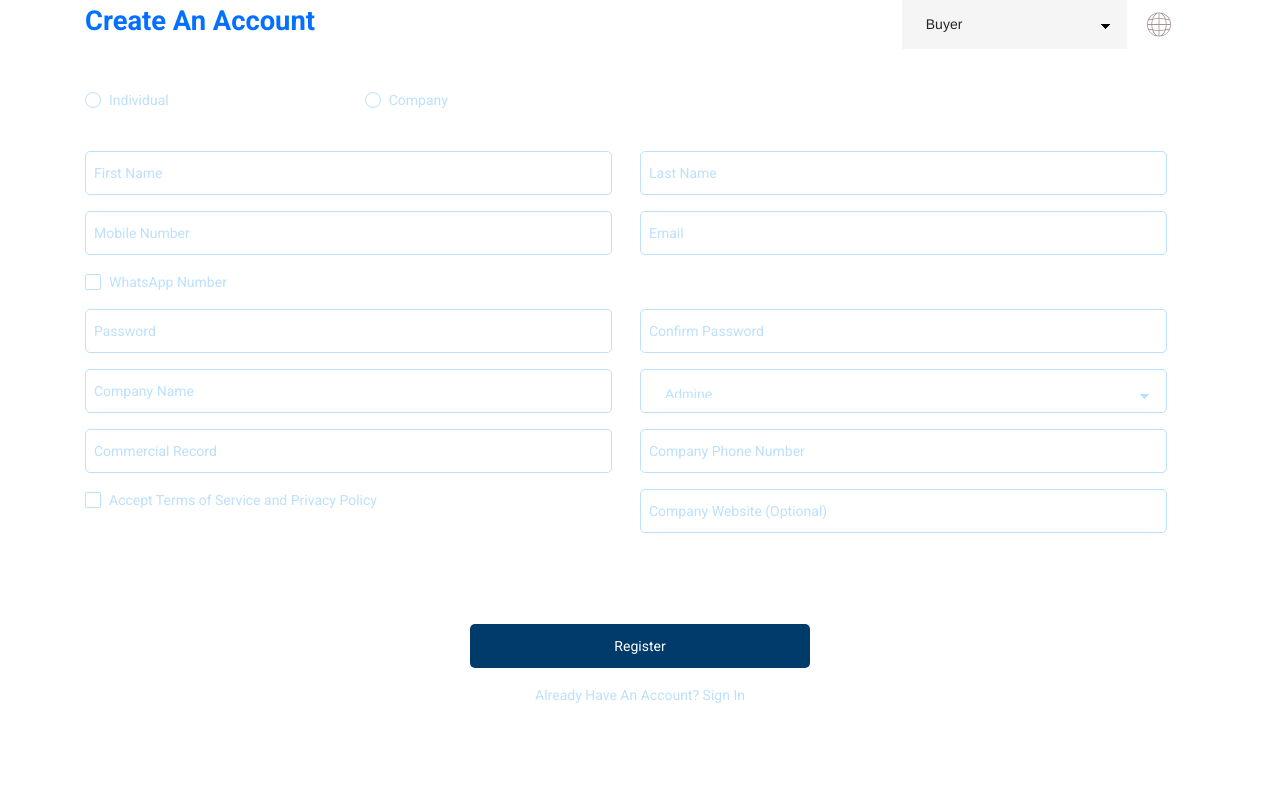
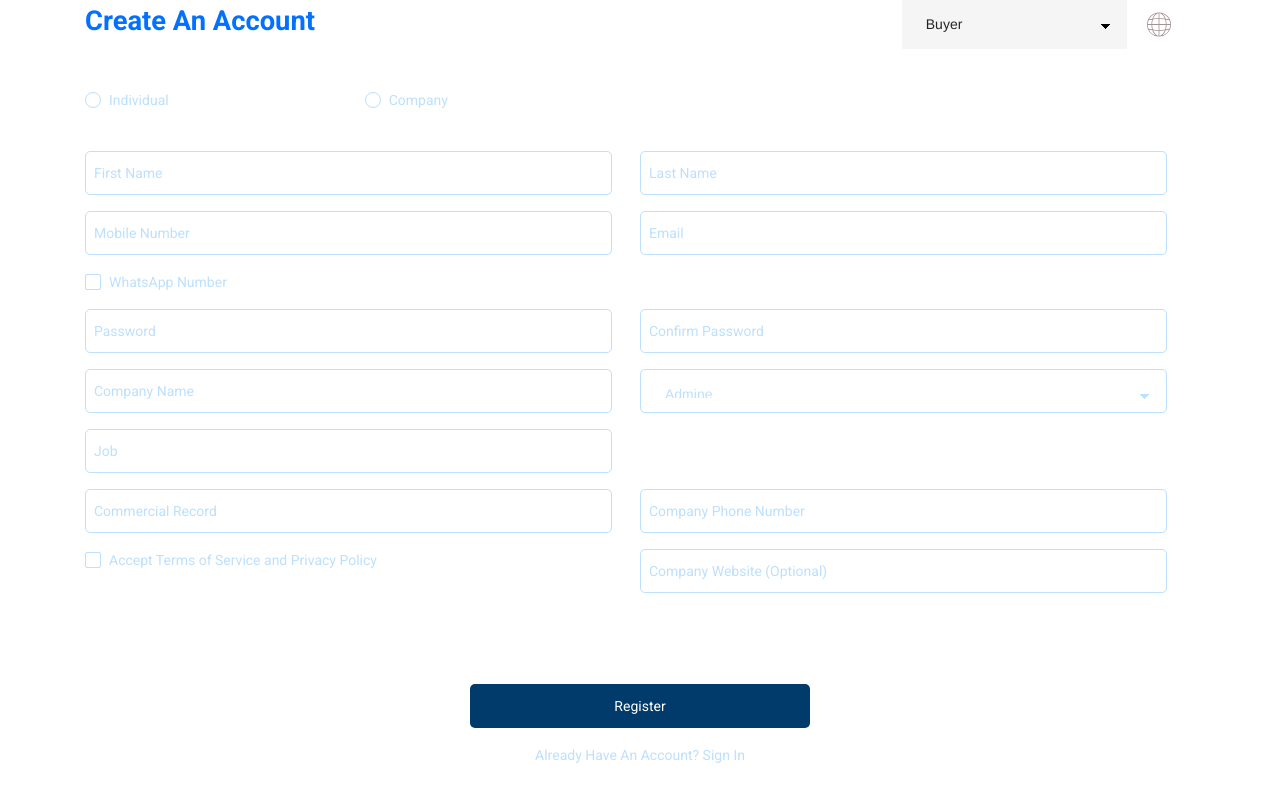
Before and after one commit to nour-gamal/Shayyek, a React (Create React App) app: page /registeration in a window 1280 px wide. Shown: the top 802 px of the page. Built offline with nearby package versions, Linux system fonts and the light colour scheme.

Commit message:
rigester

```diff
--- a/src/Modules/Registeration/Components/RegistrationForm/RegistrationForm.js
+++ b/src/Modules/Registeration/Components/RegistrationForm/RegistrationForm.js
@@ -6,11 +6,13 @@ import languages from "../../../../Resources/Assets/languages.svg";
 import "./RegisterationForm.css";
 function RegisterationForm() {
   const { currentLocal } = useSelector((state) => state.currentLocal);
-  const [id, setId] = useState("buyer")
+  const [id, setId] = useState("buyer");
   const toggleKind = (e) => {
     e.preventDefault();
     alert(e.target.id);
-	setId(e.target.id)
+    setId(e.target.id);
+	alert(id)
+
   };
   const dispatch = useDispatch();
   return (
@@ -160,6 +162,18 @@ function RegisterationForm() {
             </select>
           </Col>
         </Row>
+		{id==="buyer"&&
+        <Row>
+          <Col md={12} xs={24}>
+            <input
+              className="input-field"
+              placeholder={currentLocal.registration.job}
+              type="text"
+            />
+          </Col>
+          <Col md={12} xs={24}></Col>
+        </Row>
+	}
         <Row>
           <Col md={12} xs={24}>
             <input
--- a/src/Resources/Arabic.js
+++ b/src/Resources/Arabic.js
@@ -30,7 +30,8 @@ export const ar = {
     company: "شركة",
     individual: "فرد",
     buyer: "المشتري",
-	Contractor:"البناء"
+	Contractor:"البناء",
+
 
   },
   footer: {
```
Also changed, not shown: src/Resources/English.js (+4 -3 lines).
